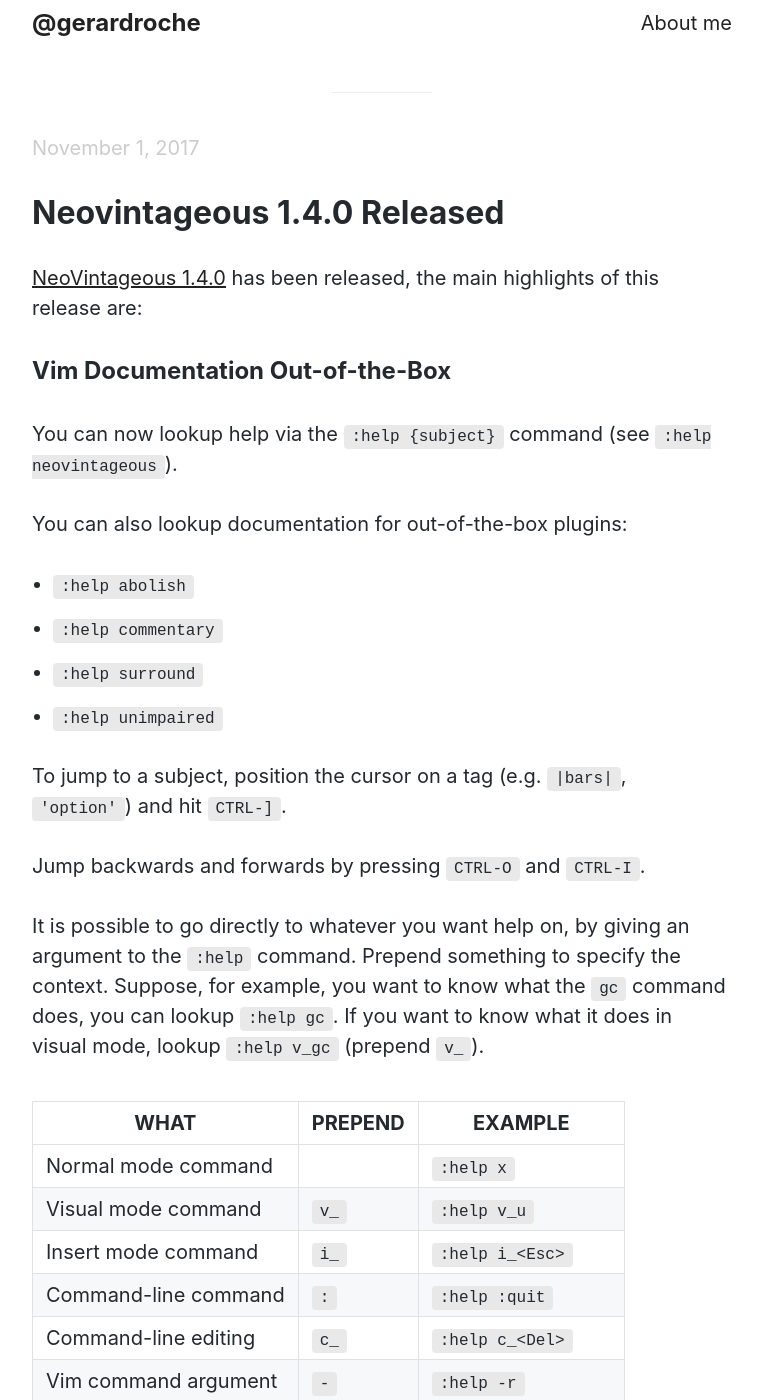
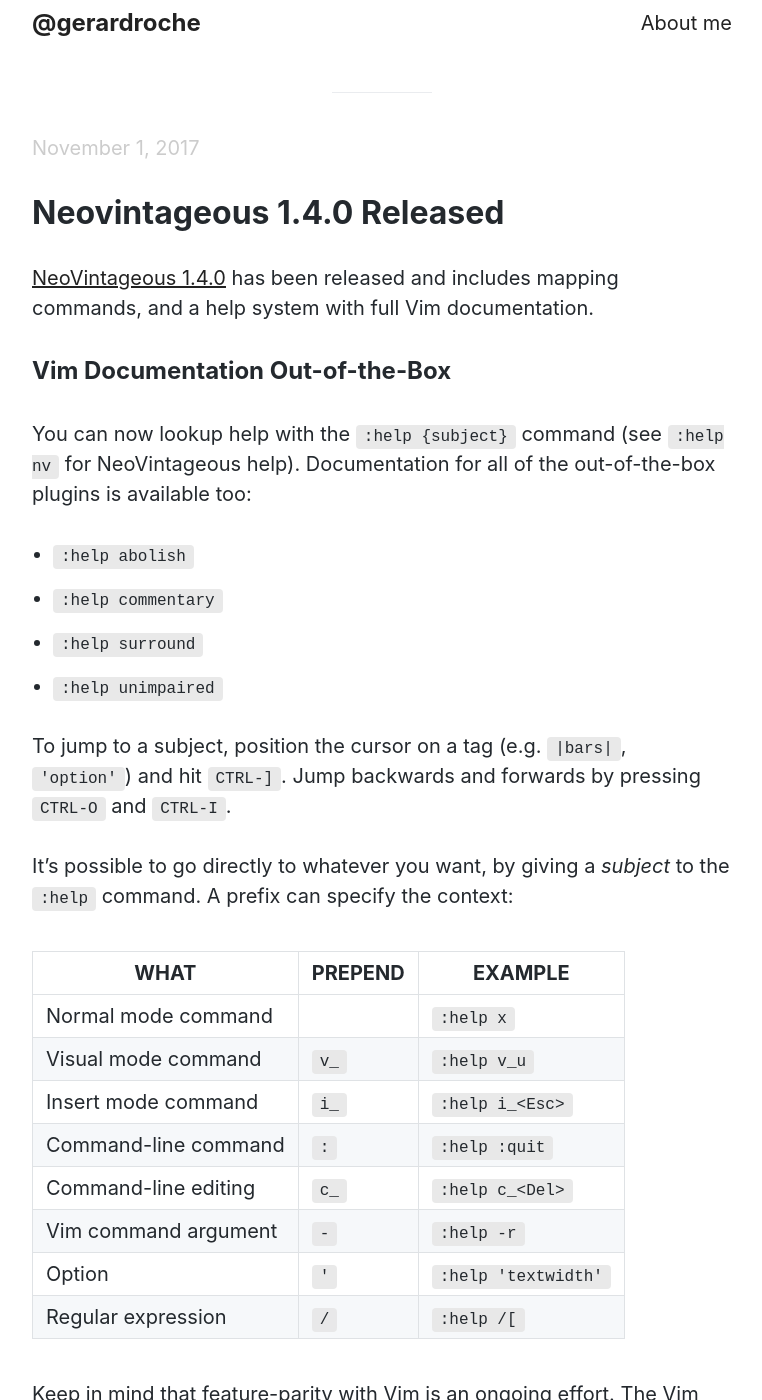
Before and after one commit to gerardroche/gerardroche.github.io, a Jekyll site: the page built from _posts/2017-11-01-neovintageous-1.4.0-released.md, in a window 1280 px wide and 1400 px high. Shown: the whole window, without its empty margins (258-1020 px from the left). Built offline with Jekyll 4.4.1, drawn with Linux system fonts in a browser that asks for light colours; some of the changed text lies outside the part shown.

Commit message:
Cleanup posts

```diff
--- a/_posts/2017-11-01-neovintageous-1.4.0-released.md
+++ b/_posts/2017-11-01-neovintageous-1.4.0-released.md
@@ -1,24 +1,20 @@
 ---
 tags: neovintageous sublime-text vim
 ---
-[NeoVintageous 1.4.0](https://github.com/NeoVintageous/NeoVintageous) has been released, the main highlights of this release are:
+[NeoVintageous 1.4.0](https://github.com/NeoVintageous/NeoVintageous) has been released and includes mapping commands, and a help system with full Vim documentation.
 
 ## Vim Documentation Out-of-the-Box
 
-You can now lookup help via the `:help {subject}` command (see `:help neovintageous`).
-
-You can also lookup documentation for out-of-the-box plugins:
+You can now lookup help with the `:help {subject}` command (see `:help nv` for NeoVintageous help). Documentation for all of the out-of-the-box plugins is available too:
 
 * `:help abolish`
 * `:help commentary`
 * `:help surround`
 * `:help unimpaired`
 
-To jump to a subject, position the cursor on a tag (e.g. `|bars|`, `'option'`) and hit `CTRL-]`.
+To jump to a subject, position the cursor on a tag (e.g. `|bars|`, `'option'`) and hit `CTRL-]`. Jump backwards and forwards by pressing `CTRL-O` and `CTRL-I`.
 
-Jump backwards and forwards by pressing `CTRL-O` and `CTRL-I`.
-
-It is possible to go directly to whatever you want help on, by giving an argument to the `:help` command. Prepend something to specify the context. Suppose, for example, you want to know what the `gc` command does, you can lookup `:help gc`. If you want to know what it does in visual mode, lookup `:help v_gc` (prepend `v_`).
+It's possible to go directly to whatever you want, by giving a *subject* to the `:help` command. A prefix can specify the context:
 
 WHAT | PREPEND | EXAMPLE
 ---- | ------- | -------
@@ -31,7 +27,7 @@
 Option | `'` | `:help 'textwidth'`
 Regular expression | `/` | `:help /[`
 
-Keep in mind that feature-parity with Vim is an ongoing effort. The Vim docs are provided in full without modifications (see `:help neovintageous` for Neovintageous specific differences).
+Keep in mind that feature-parity with Vim is an ongoing effort. The Vim docs are provided in full without modifications (see `:help nv` for Neovintageous specific differences).
 
 ## Mapping Commands
 
```
Also changed, not shown: other parts of _posts/2017-11-01-neovintageous-1.4.0-released.md (+2 -0 lines), _posts/2018-02-21-neovintageous-1.5.0-released.md (+4 -2 lines).
